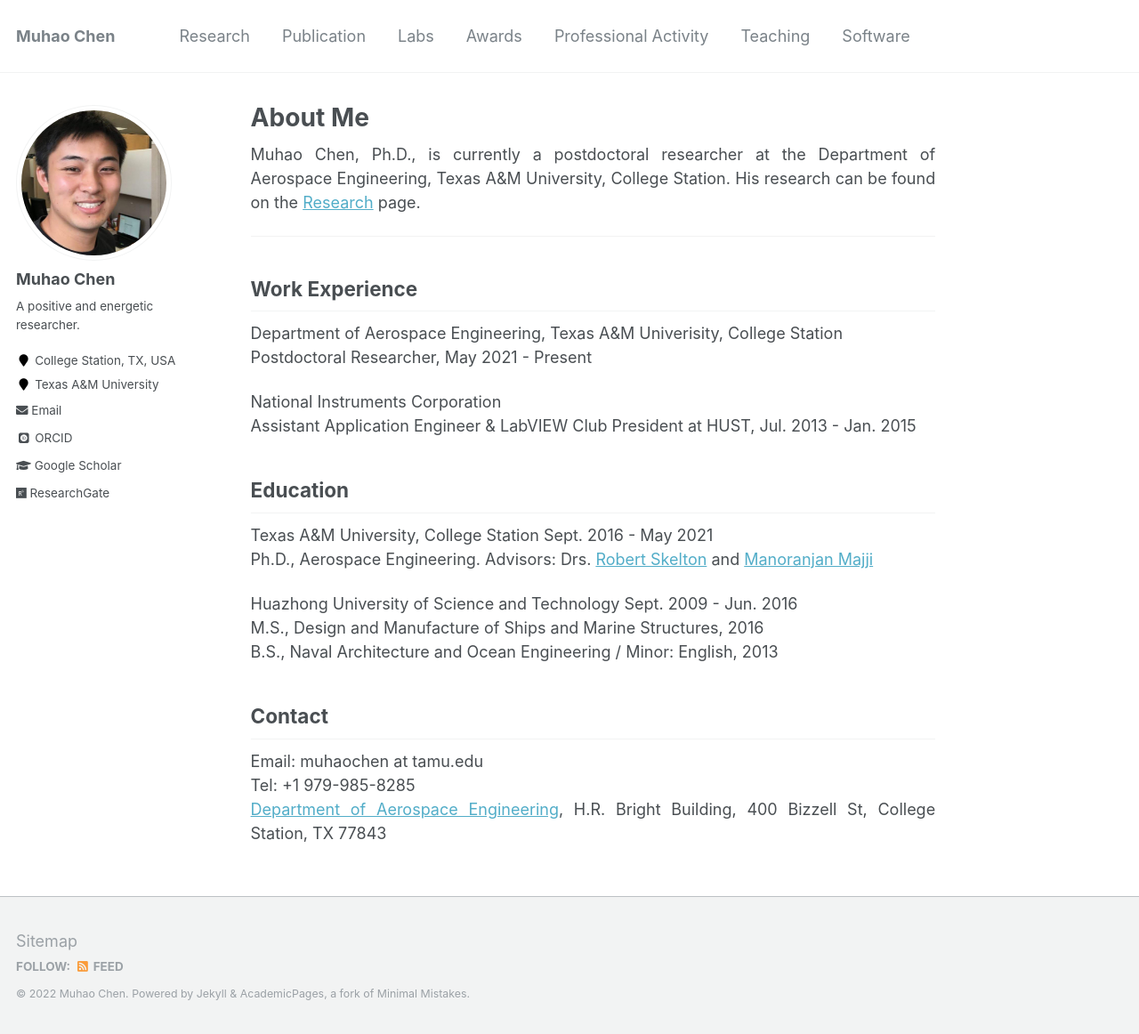
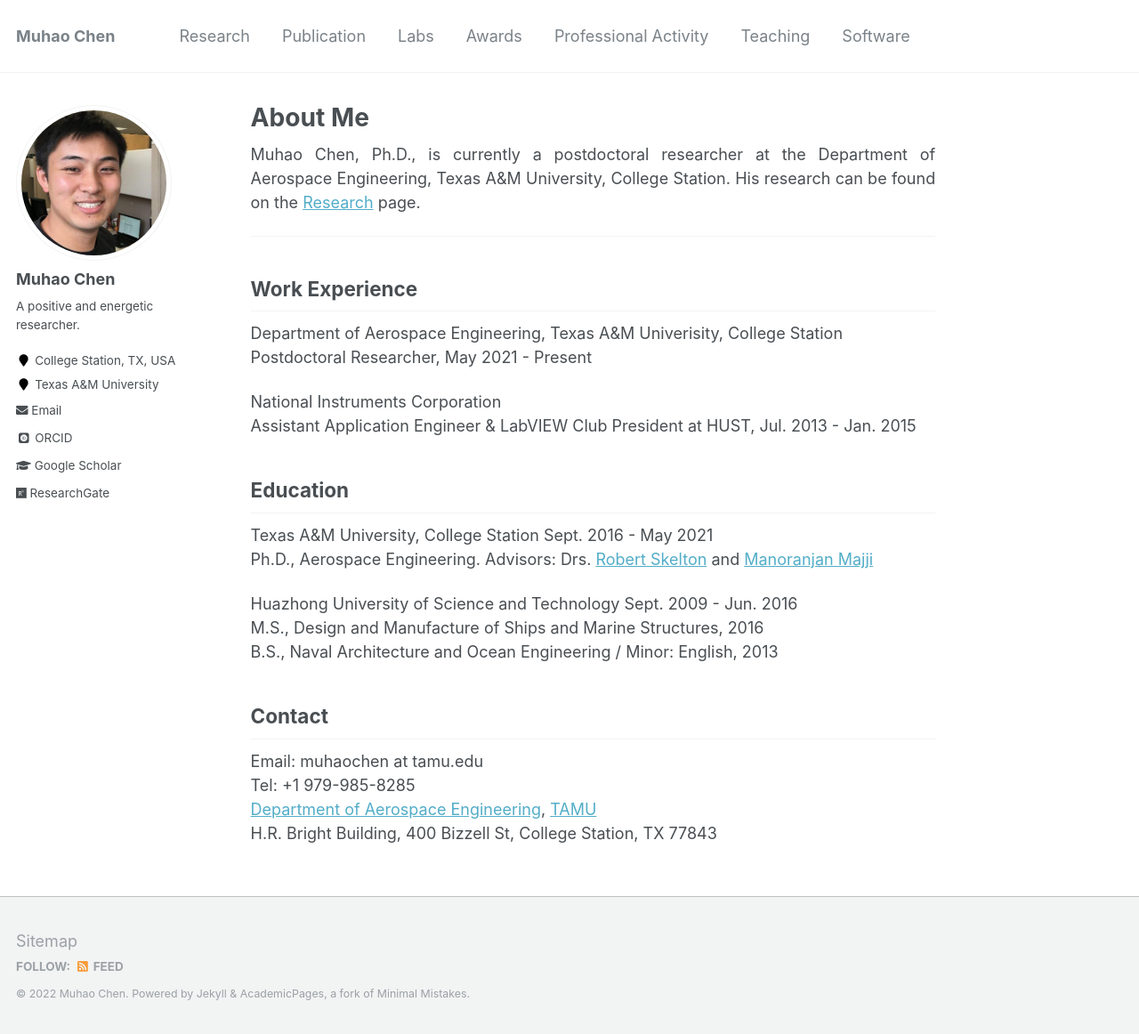
Before and after one commit to Muhao-Chen/muhao-chen.github.io, a Jekyll site: the page built from _pages/about.md, in a window 1280 px wide and 1162 px high. Shown: the whole window at 89% size. Built offline with Jekyll 4.4.1, drawn with Linux system fonts in a browser that asks for light colours; some web fonts are replaced.

Commit message:
Update about.md

```diff
--- a/_pages/about.md
+++ b/_pages/about.md
@@ -63,4 +63,5 @@ B.S., Naval Architecture and Ocean Engineering / Minor: English, 2013
 ## Contact
 Email: muhaochen at tamu.edu
 Tel: +1 979-985-8285
-[Department of Aerospace Engineering](https://engineering.tamu.edu/aerospace/about/facts.html), H.R. Bright Building, 400 Bizzell St, College Station, TX 77843
+[Department of Aerospace Engineering](https://engineering.tamu.edu/aerospace/about/facts.html), [TAMU](https://www.tamu.edu/)
+H.R. Bright Building, 400 Bizzell St, College Station, TX 77843
```
